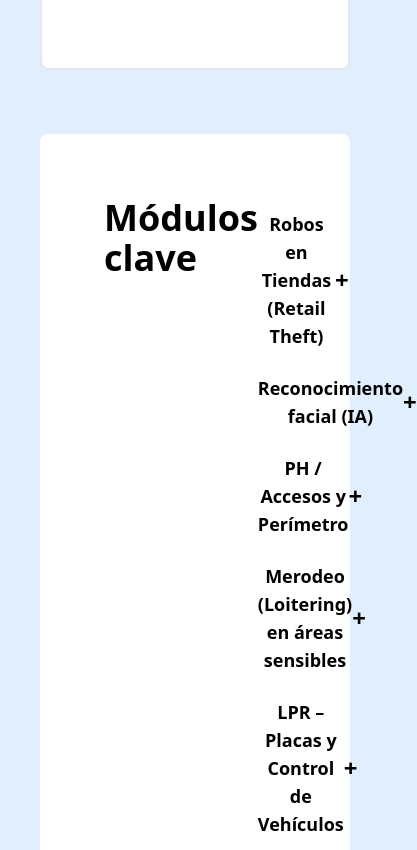
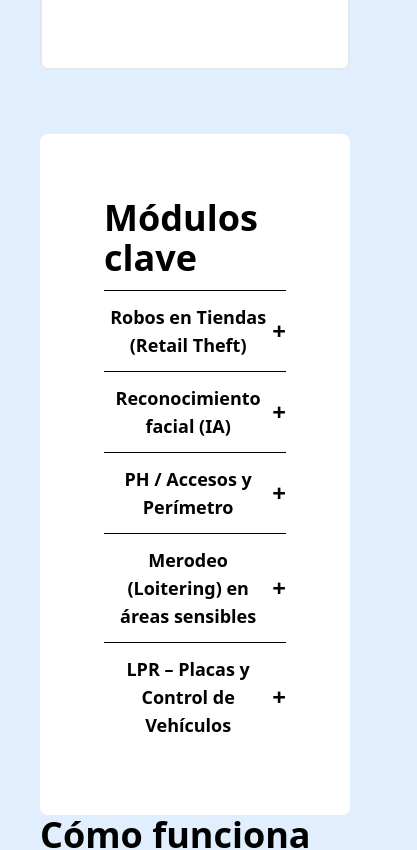
Before and after one commit to davidrivadeneyra/suite-ia, a React (Vite) app: page / in a window 390 px wide. Shown: the part 2243-3093 px from the top of the page, 417 px wide, since content can reach past the window. Built offline with nearby package versions, Linux system fonts and the light colour scheme.

Commit message:
Acordion responsive-a mi parecer

```diff
--- a/src/App.jsx
+++ b/src/App.jsx
@@ -80,12 +80,12 @@ function App() {
 
 			</section>
 			{/**MODULOS CLAVE */}
-			<section className="flex justify-between p-16 rounded-lg bg-white">
+			<section className="flex flex-col gap-3 lg:flex-row lg:justify-between p-16 rounded-lg bg-white">
 				<div>
 					<h2 className="font-bold text-4xl">Módulos clave</h2>
 					<img/>
 				</div>
-				<div className="w-1/2">
+				<div className="lg:w-1/2">
 
 					{/* Botón del acordeón */}
 
--- a/src/components/AccordionItem.jsx
+++ b/src/components/AccordionItem.jsx
@@ -4,12 +4,15 @@ export default function AccordionItem({ title, children }) {
   const [isOpen, setIsOpen] = useState(false);
 
   return (
+
     <div>
       {/* Botón que abre/cierra */}
+      <hr className="border-black"></hr>
       <button
         onClick={() => setIsOpen(!isOpen)}
         className="flex w-full justify-between items-center py-3 text-lg font-bold"
       >
+
         <h2>{title}</h2>
         <span className="text-2xl">{isOpen ? "−" : "+"}</span>
       </button>
```
